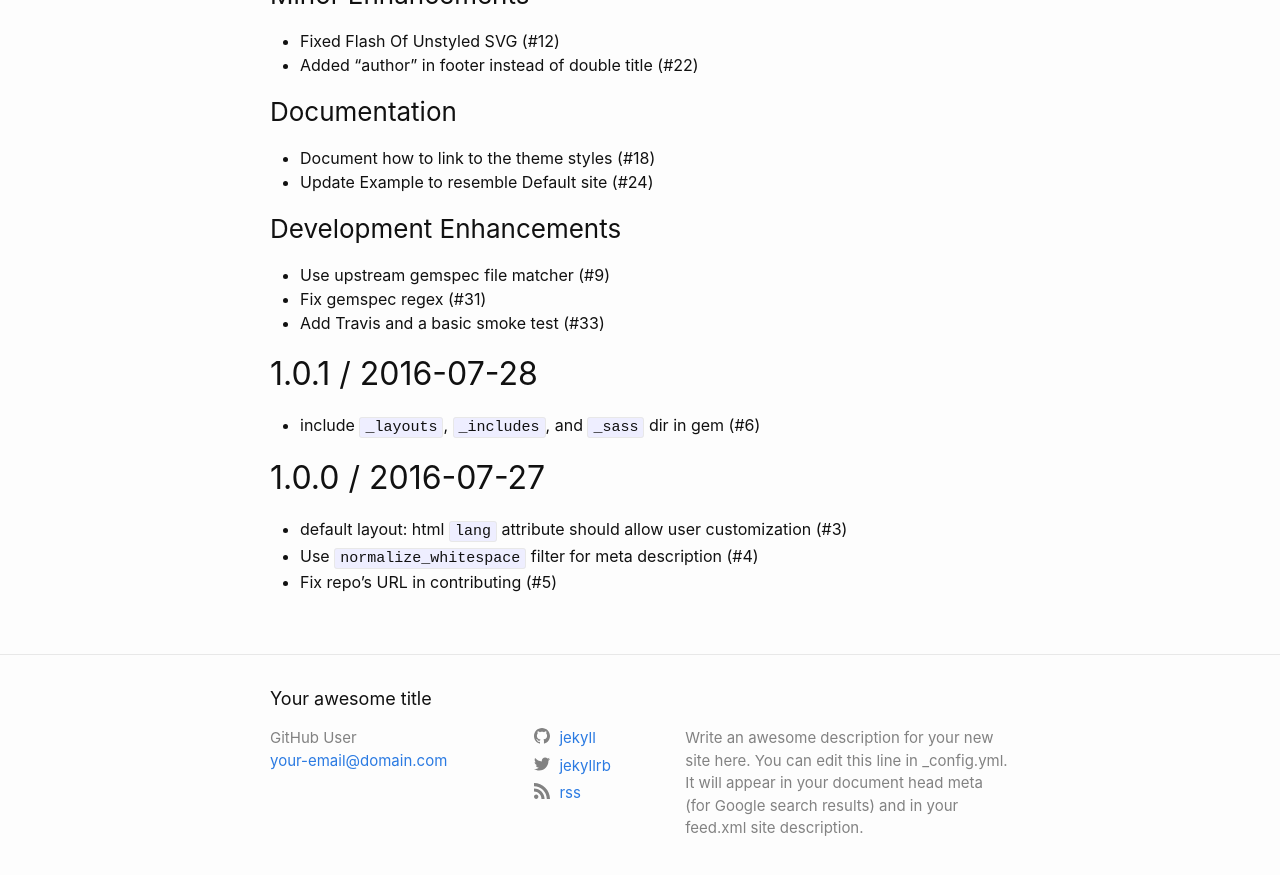
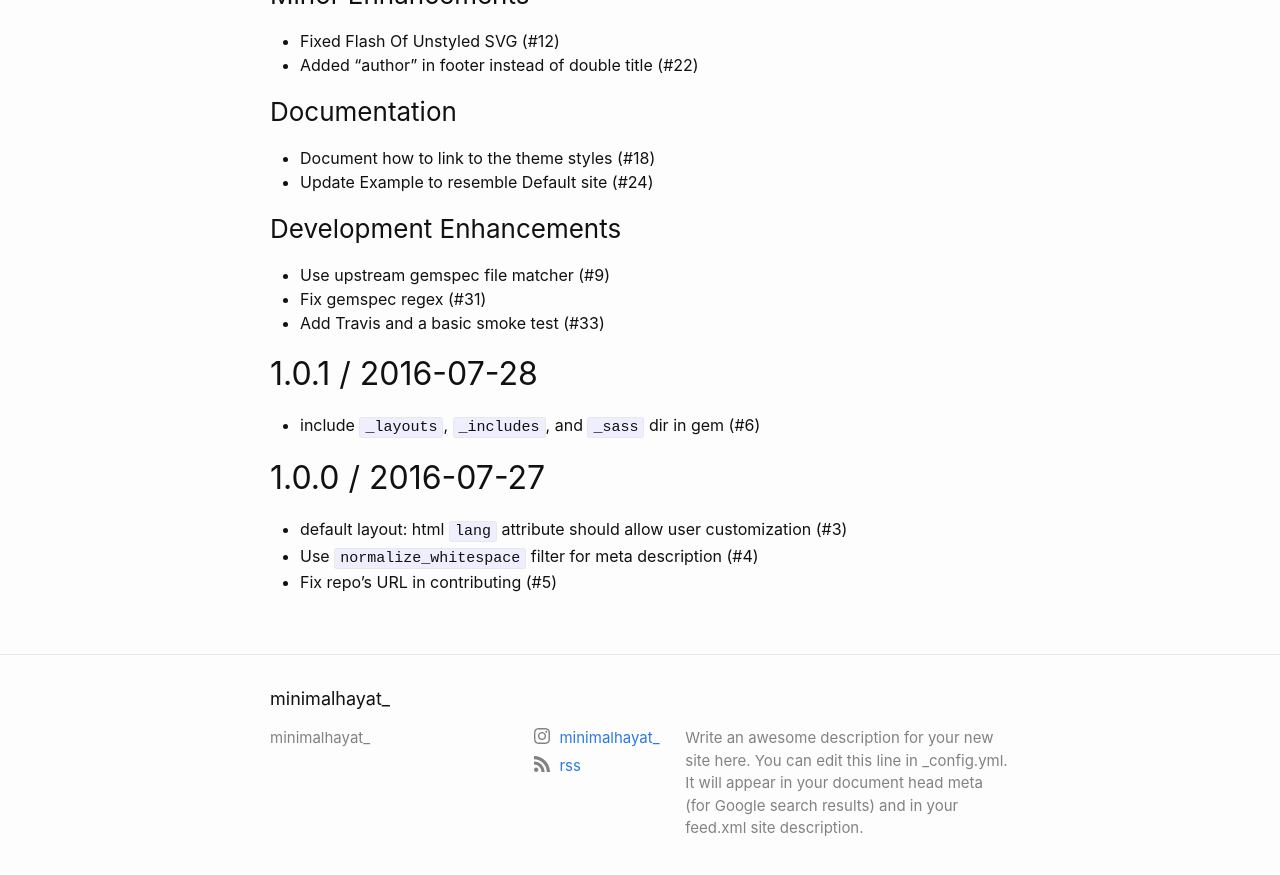
Before and after one commit to minimalhayat/minimalhayat.github.io, a Jekyll site: the page built from History.markdown, in a window 1280 px wide and 900 px high, scrolled down 3793 px. Shown: the top 875 px of the window. Built offline with Jekyll 4.4.1, drawn with Linux system fonts in a browser that asks for light colours; our own code applies the rules of GitHub Pages for plain Markdown files; some of the changed text lies outside the part shown.

Commit message:
Update _config.yml

```diff
--- a/_config.yml
+++ b/_config.yml
@@ -1,19 +1,19 @@
-title: Your awesome title
-author: GitHub User
-email: your-email@domain.com
+title: minimalhayat_
+# author:
+# email:
 description: > # this means to ignore newlines until "twitter_username:"
   Write an awesome description for your new site here. You can edit this
   line in _config.yml. It will appear in your document head meta (for
   Google search results) and in your feed.xml site description.
 
 # social links
-twitter_username: jekyllrb
-github_username:  jekyll
+# twitter_username: jekyllrb
+# github_username:  jekyll
 rss: rss
 # dribbble_username: jekyll
 # facebook_username: jekyll
 # flickr_username: jekyll
-# instagram_username: jekyll
+instagram_username: minimalhayat_
 # linkedin_username: jekyll
 # pinterest_username: jekyll
 # youtube_username: jekyll
@@ -27,7 +27,7 @@ rss: rss
 #   instance: example.com
 
 
-show_excerpts: false # set to true to show excerpts on the homepage
+show_excerpts: true # set to true to show excerpts on the homepage
 
 # Minima date format
 # refer to http://shopify.github.io/liquid/filters/date/ if you want to customize this
```
